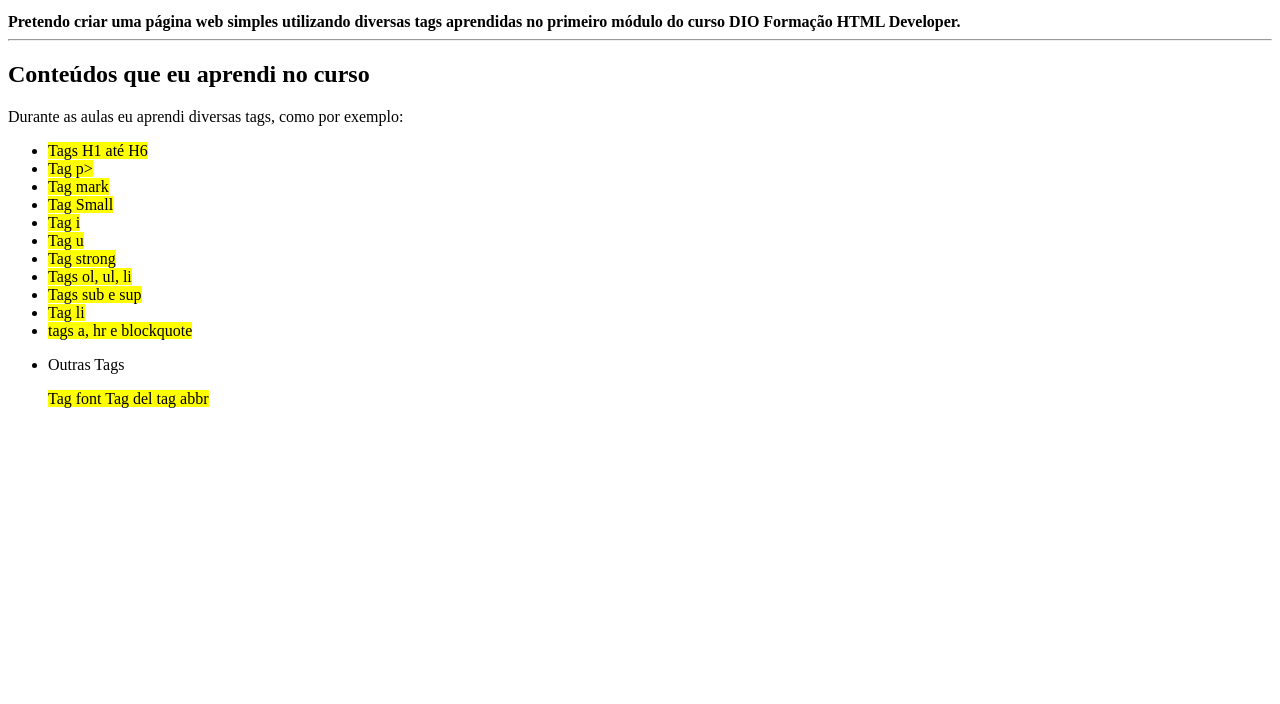
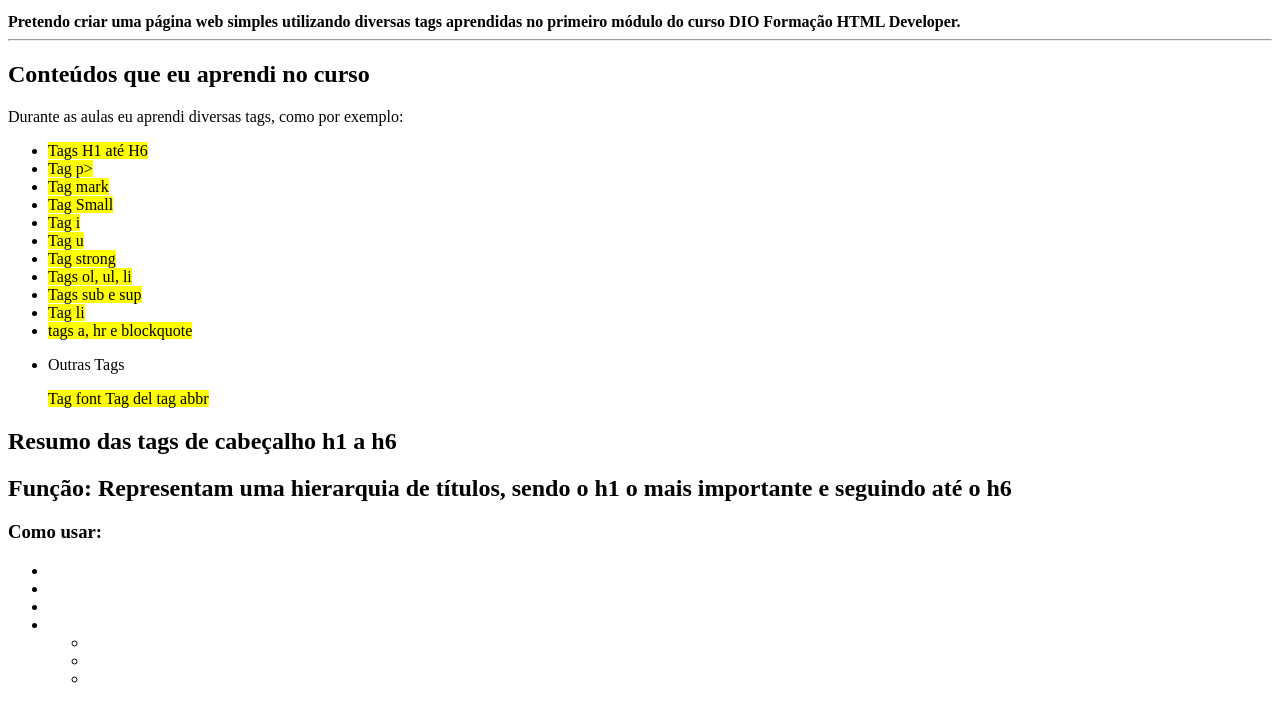
Before and after one commit to andresilveira1980/Desafio-DIO-Criar-Uma-Pgina-Web, a plain HTML site: page index.html in a window 1280 px wide. Shown: the part 101-805 px from the top of the page. Drawn offline with Linux system fonts and the light colour scheme.

Commit message:
section-tags-cabeçalho

```diff
--- a/index.html
+++ b/index.html
@@ -59,6 +59,22 @@
             </ul>
         </section>
         <section>
+            <div>
+                <h2>Resumo das tags de cabeçalho h1 a h6</h2>
+                <h2>Função: Representam uma hierarquia de títulos, sendo o h1 o mais importante e seguindo até o h6</h2>
+                <h3>Como usar: </h3>
+                <ul>
+                    <li></li>
+                    <li></li>
+                    <li></li>
+                    <li></li>
+                    <ul>
+                        <li></li>
+                        <li></li>
+                        <li></li>
+                    </ul>
+                </ul>
+            </div>
 
         </section>
     </main>
```
